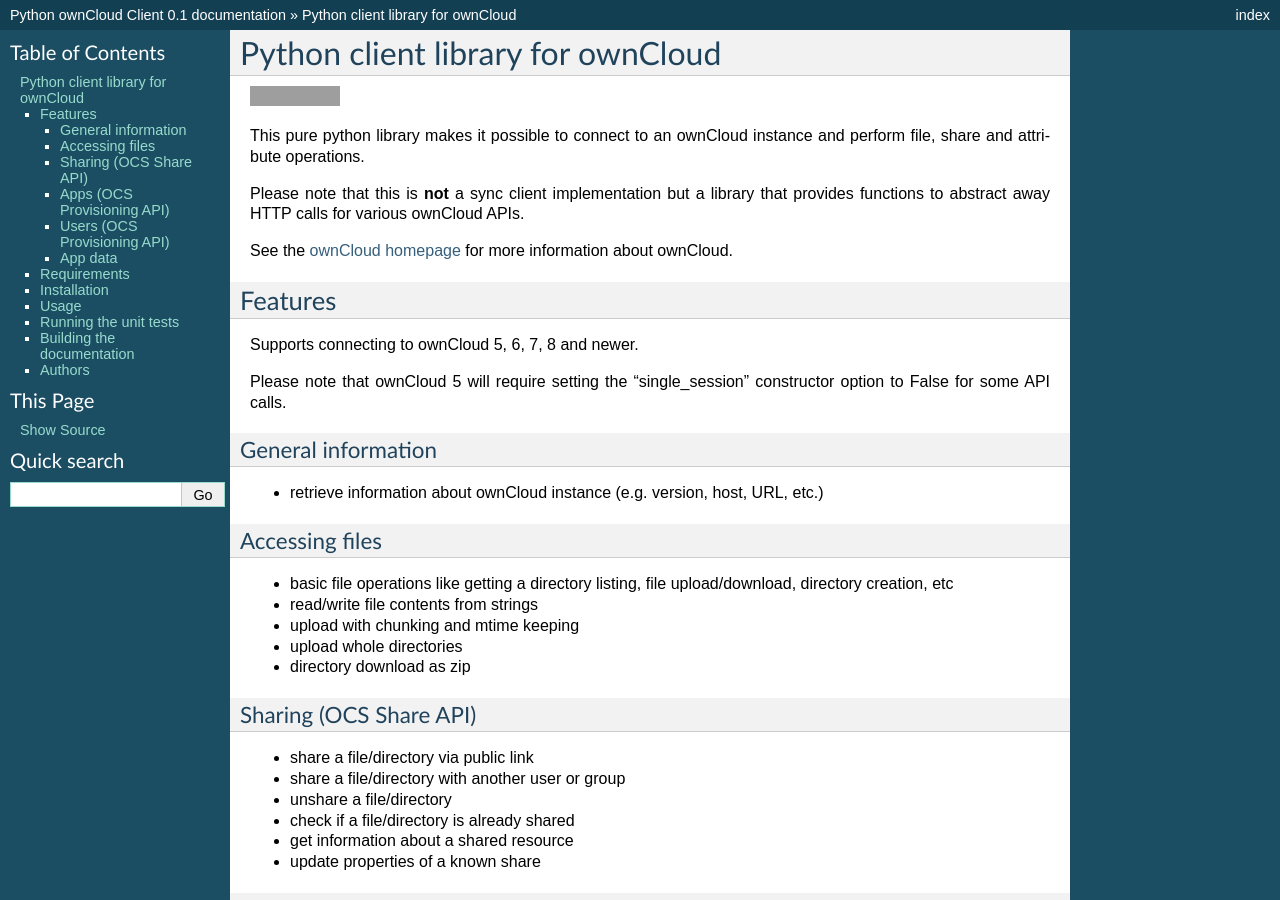
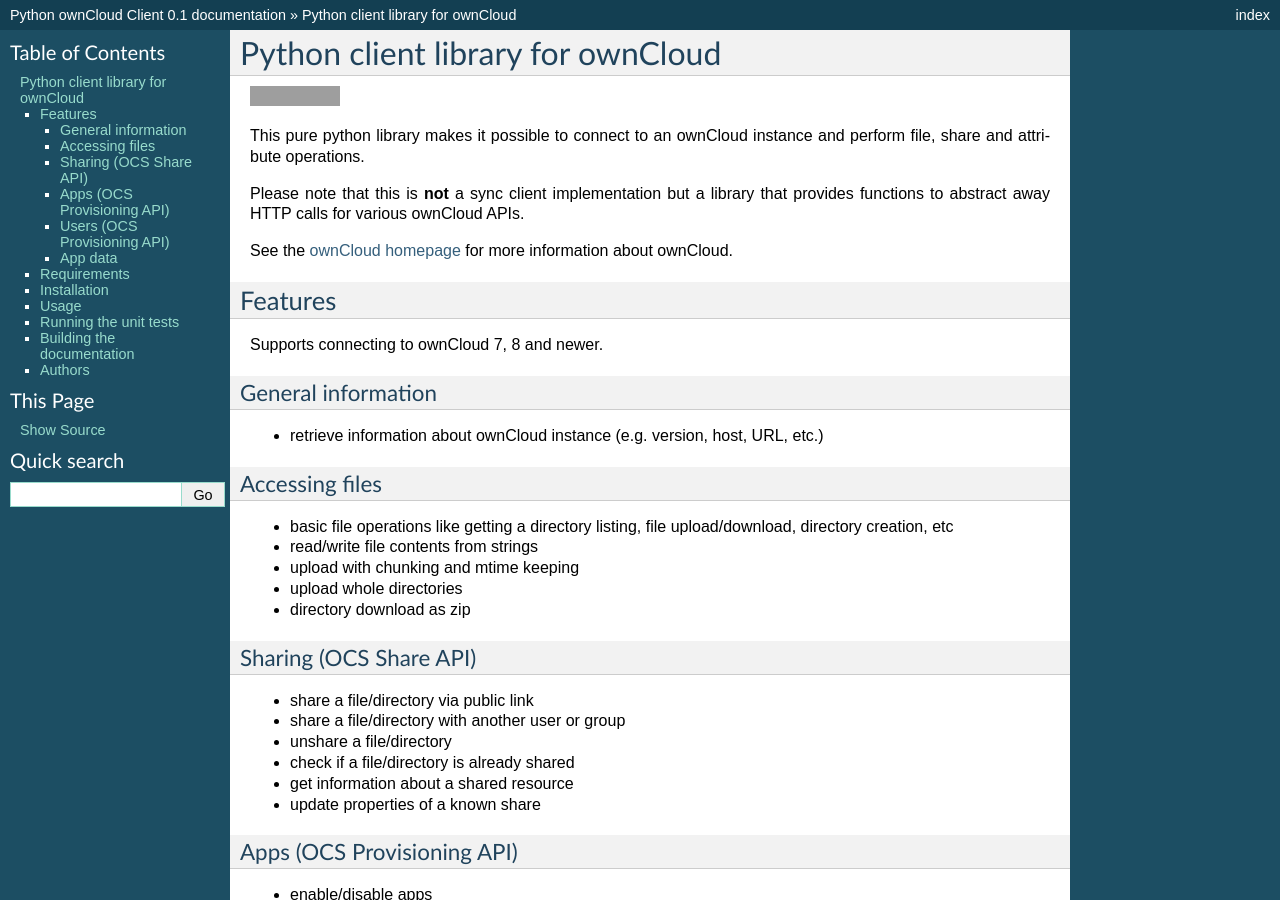
Before and after one commit to owncloud/pyocclient, a Sphinx documentation site: the page built from docs/source/README.rst, in a window 1280 px wide and 900 px high. Built offline with Sphinx 7.4.7, drawn with Linux system fonts in a browser that asks for light colours; grey boxes are pictures that could not be loaded.

Commit message:
Removed unsupported and EOL'd ownCloud versions

```diff
--- a/docs/source/README.rst
+++ b/docs/source/README.rst
@@ -16,10 +16,7 @@
 Features
 ========
 
-Supports connecting to ownCloud 5, 6, 7, 8 and newer.
-
-Please note that ownCloud 5 will require setting the "single_session"
-constructor option to False for some API calls.
+Supports connecting to ownCloud 7, 8 and newer.
 
 General information
 -------------------
```
